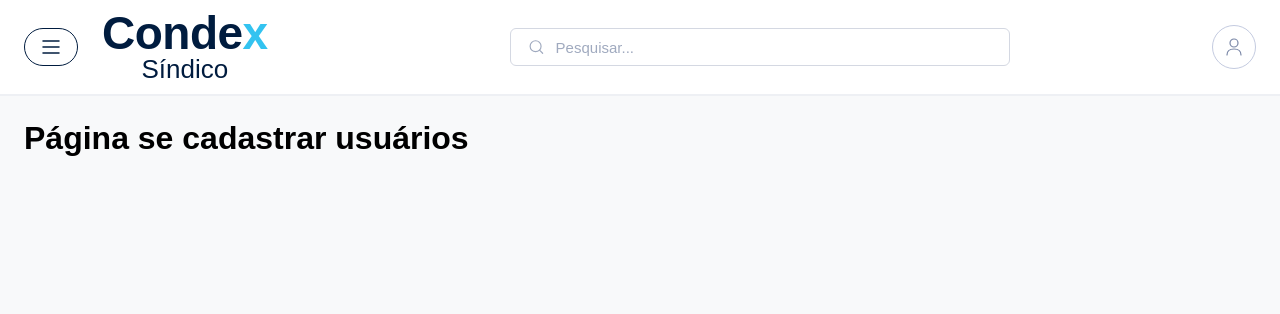
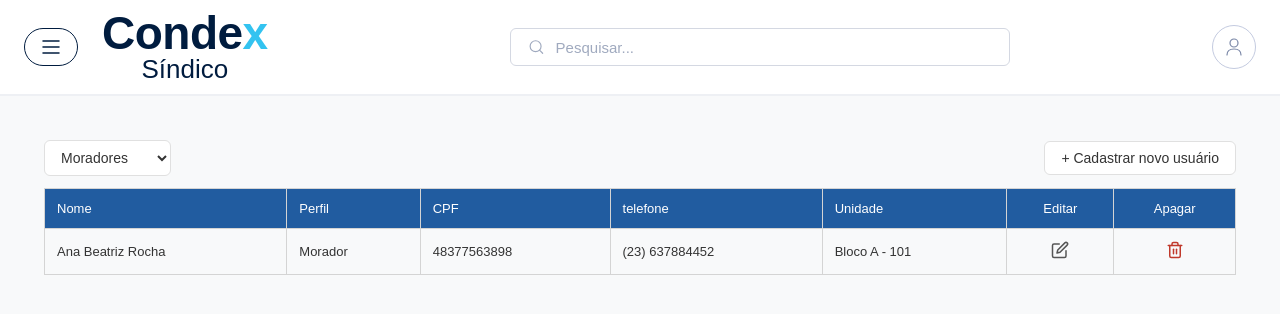
Before and after one commit to Condex-TCC/Condex-Front, a React (Vite) app: page /sindico/usuarios in a window 1280 px wide. Shown: the top 314 px of the page. Built offline with nearby package versions, Linux system fonts and the light colour scheme.

Commit message:
Criando a página para exibir os usuários

```diff
--- a/src/css/telaExibeUsuarios.module.css
+++ b/src/css/telaExibeUsuarios.module.css
@@ -0,0 +1,125 @@
+/* Classe contêiner principal para envolver a tabela e os botões */
+.container {
+  /* Define a largura do contêiner para ocupar todo o espaço pai */
+  width: 100%;
+  /* Define a família de fontes como sem-serifa, padrão para interfaces modernas */
+  font-family: sans-serif;
+  /* Aplica um espaçamento interno ao redor de todo o bloco principal */
+  padding: 20px;
+}
+
+/* Classe para a área superior que contém o seletor e o botão */
+.headerControls {
+  /* Transforma a div num contêiner flexível para alinhar os itens horizontalmente */
+  display: flex;
+  /* Empurra os itens para as extremidades (um para a esquerda, outro para a direita) */
+  justify-content: space-between;
+  /* Alinha verticalmente os elementos (botão e select) no centro da linha */
+  align-items: center;
+  /* Adiciona um espaço abaixo dos controles para separá-los da tabela */
+  margin-bottom: 12px;
+}
+
+/* Classe de estilo aplicada ao elemento <select> */
+.selectBox {
+  /* Aplica espaçamento interno de 8px no topo/baixo e 12px nas laterais */
+  padding: 8px 12px;
+  /* Define o tamanho da fonte da caixa de seleção */
+  font-size: 14px;
+  /* Define uma borda fina e cinza clara para a caixa de seleção */
+  border: 1px solid #e0e0e0;
+  /* Arredonda os cantos da borda da caixa de seleção */
+  border-radius: 6px;
+  /* Garante que o fundo da caixa de seleção seja branco */
+  background-color: #ffffff;
+  /* Define a cor do texto interno como um cinza escuro */
+  color: #333333;
+  /* Remove a aparência nativa padrão do sistema operacional em alguns navegadores */
+  outline: none;
+}
+
+/* Classe de estilo aplicada ao botão de cadastrar novo usuário */
+.addButton {
+  /* Aplica espaçamento interno vertical de 8px e horizontal de 16px */
+  padding: 8px 16px;
+  /* Define o tamanho da fonte do botão */
+  font-size: 14px;
+  /* Define a borda cinza, correspondendo ao padrão visual da imagem */
+  border: 1px solid #e0e0e0;
+  /* Arredonda os cantos do botão */
+  border-radius: 6px;
+  /* Aplica a cor branca ao fundo do botão */
+  background-color: #ffffff;
+  /* Define a cor do texto do botão */
+  color: #333333;
+  /* Muda o cursor do mouse para o ícone de 'mãozinha' indicando interatividade */
+  cursor: pointer;
+}
+
+/* Classe principal para o elemento <table> */
+.table {
+  /* Força a tabela a esticar e ocupar 100% da largura do seu contêiner pai */
+  width: 100%;
+  /* Faz as bordas das células se mesclarem, removendo espaços duplos entre elas */
+  border-collapse: collapse;
+  /* Define o tamanho padrão da fonte para todo o conteúdo dentro da tabela */
+  font-size: 13px;
+  /* Adiciona uma borda externa em toda a tabela, de cor cinza */
+  border: 1px solid #d4d4d4;
+}
+
+/* Classe padrão para as células de cabeçalho <th> */
+.th {
+  /* Aplica o fundo azul característico dos cabeçalhos vistos na referência */
+  background-color: #215ca0;
+  /* Define a cor do texto do cabeçalho como branca para gerar contraste com o azul */
+  color: #ffffff;
+  /* Alinha o texto do cabeçalho à esquerda da célula */
+  text-align: left;
+  /* Cria um espaçamento interno de 12px ao redor do texto no cabeçalho */
+  padding: 12px;
+  /* Remove o negrito padrão forte e aplica um peso médio à fonte do cabeçalho */
+  font-weight: 500;
+  /* Cria linhas cinzas claras entre os cabeçalhos para separação visual */
+  border: 1px solid #d4d4d4;
+}
+
+/* Classe para células de cabeçalho <th> que exigem texto centralizado (Editar e Apagar) */
+.thCenter {
+  /* Reaplica o fundo azul do cabeçalho padrão */
+  background-color: #215ca0;
+  /* Reaplica o texto branco */
+  color: #ffffff;
+  /* Centraliza o texto das colunas finais */
+  text-align: center;
+  /* Mantém o mesmo espaçamento interno das outras células do cabeçalho */
+  padding: 12px;
+  /* Define o peso médio para a fonte */
+  font-weight: 500;
+  /* Mantém as divisões das bordas */
+  border: 1px solid #d4d4d4;
+}
+
+/* Classe de estilo para as células de dados normais <td> */
+.td {
+  /* Define o espaçamento interno das células de dados para não ficarem grudadas na borda */
+  padding: 12px;
+  /* Define as bordas (linhas e colunas) das células internas com cor cinza clara */
+  border: 1px solid #d4d4d4;
+  /* Força o alinhamento do texto padrão à esquerda */
+  text-align: left;
+  /* Aplica a cor cinza escuro para o texto da linha de dados */
+  color: #333333;
+}
+
+/* Classe para as células de dados <td> que exigem conteúdo centralizado (como os ícones) */
+.tdCenter {
+  /* Mantém o espaçamento interno, seguindo o padrão das células normais */
+  padding: 12px;
+  /* Mantém a borda divisória padrão em todas as direções da célula */
+  border: 1px solid #d4d4d4;
+  /* Centraliza o conteúdo (usado especificamente para alinhar os ícones de ação no meio) */
+  text-align: center;
+  /* Transforma o ícone em algo clicável visualmente (cursor de apontar) */
+  cursor: pointer;
+}
--- a/src/pages/sindico/telaExibeUsuarios.jsx
+++ b/src/pages/sindico/telaExibeUsuarios.jsx
@@ -1,12 +1,67 @@
 //Página de usuários
+
+import styles from "../../css/telaExibeUsuarios.module.css"
 
 //Função que cria os componentes
 function PaginaExibeUsuarios(){
 
     //Retorna o componente
     return (
-        <h1>Página se cadastrar usuários</h1>
-    )
+    <div className={styles.container}>
+      <div className={styles.headerControls}>
+        <select className={styles.selectBox}>
+          <option value="moradores">Moradores</option>
+          <option value="funcionarios">Funcionários</option>
+        </select>
+
+        <button className={styles.addButton}>
+          + Cadastrar novo usuário
+        </button>
+      </div>
+
+      {/* Tabela que exite os usuários */}
+      <table className={styles.table}>
+
+        {/* Header da tabela */}
+        <thead>
+          <tr>
+            <th className={styles.th}>Nome</th>
+            <th className={styles.th}>Perfil</th>
+            <th className={styles.th}>CPF</th>
+            <th className={styles.th}>telefone</th>
+            <th className={styles.th}>Unidade</th>
+            <th className={styles.thCenter}>Editar</th>
+            <th className={styles.thCenter}>Apagar</th>
+          </tr>
+        </thead>
+
+        {/* Elementos do corpo da tabela */}
+        <tbody>
+          <tr>
+            <td className={styles.td}>Ana Beatriz Rocha</td>
+            <td className={styles.td}>Morador</td>
+            <td className={styles.td}>48377563898</td>
+            <td className={styles.td}>(23) 637884452</td>
+            <td className={styles.td}>Bloco A - 101</td>
+            <td className={styles.tdCenter}>
+              <svg width="18" height="18" viewBox="0 0 24 24" fill="none" stroke="#555" strokeWidth="2" strokeLinecap="round" strokeLinejoin="round">
+                <path d="M11 4H4a2 2 0 0 0-2 2v14a2 2 0 0 0 2 2h14a2 2 0 0 0 2-2v-7"></path>
+                <path d="M18.5 2.5a2.121 2.121 0 0 1 3 3L12 15l-4 1 1-4 9.5-9.5z"></path>
+              </svg>
+            </td>
+            <td className={styles.tdCenter}>
+              <svg width="18" height="18" viewBox="0 0 24 24" fill="none" stroke="#c0392b" strokeWidth="2" strokeLinecap="round" strokeLinejoin="round">
+                <polyline points="3 6 5 6 21 6"></polyline>
+                <path d="M19 6v14a2 2 0 0 1-2 2H7a2 2 0 0 1-2-2V6m3 0V4a2 2 0 0 1 2-2h4a2 2 0 0 1 2 2v2"></path>
+                <line x1="10" y1="11" x2="10" y2="17"></line>
+                <line x1="14" y1="11" x2="14" y2="17"></line>
+              </svg>
+            </td>
+          </tr>
+        </tbody>
+      </table>
+    </div>
+  )
 }
 
 //Exportando o componente para ser utilizado em outro arquivo
```
Also changed, not shown: src/components/sindico/cardUsuariosSindico.jsx (added).
